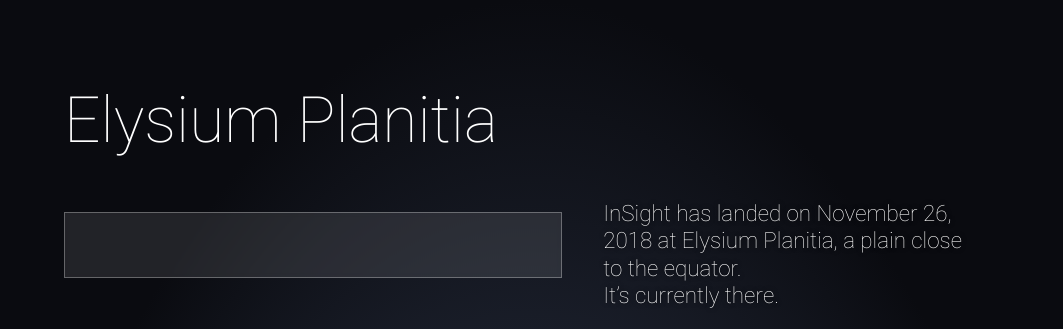
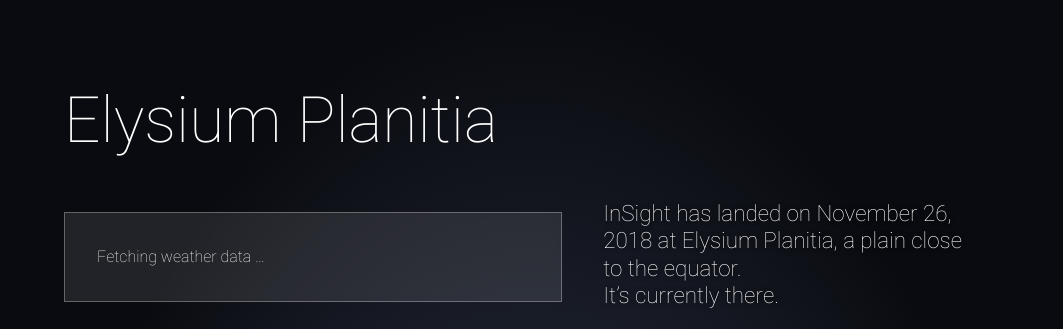
Before and after one commit to Zemke/mars, a plain HTML site: page index.html in a window 1280 px wide. Shown: the top 329 px of the page, without its empty margins (108-1171 px from the left). Drawn offline with nearby package versions, Linux system fonts and the light colour scheme; files that its build step writes are made by us from their sources; no server answers.

Commit message:
Fetching weather data

```diff
--- a/index.html
+++ b/index.html
@@ -17,6 +17,7 @@
     <div class="content">
       <h1>Elysium Planitia</h1>
       <div id="latest" class="trans">
+        Fetching weather data …
       </div>
       <div class="description">
         <p>
```
